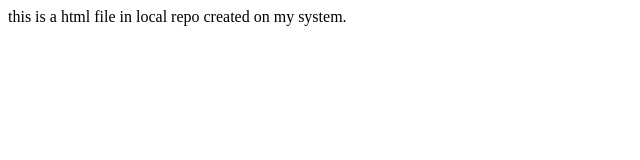
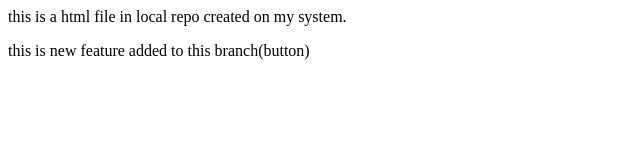
Before and after one commit to Anirudhmx/localrepo, a plain HTML site: page index.html in a window 1280 px wide. Shown: the whole page, without its empty margins (0-640 px from the left). Drawn offline with Linux system fonts and the light colour scheme.

Commit message:
added button

```diff
--- a/index.html
+++ b/index.html
@@ -1 +1,2 @@
 <p>this is a html file in local repo created on my system.</p>
+<p>this is new feature added to this branch(button)</p>
```
